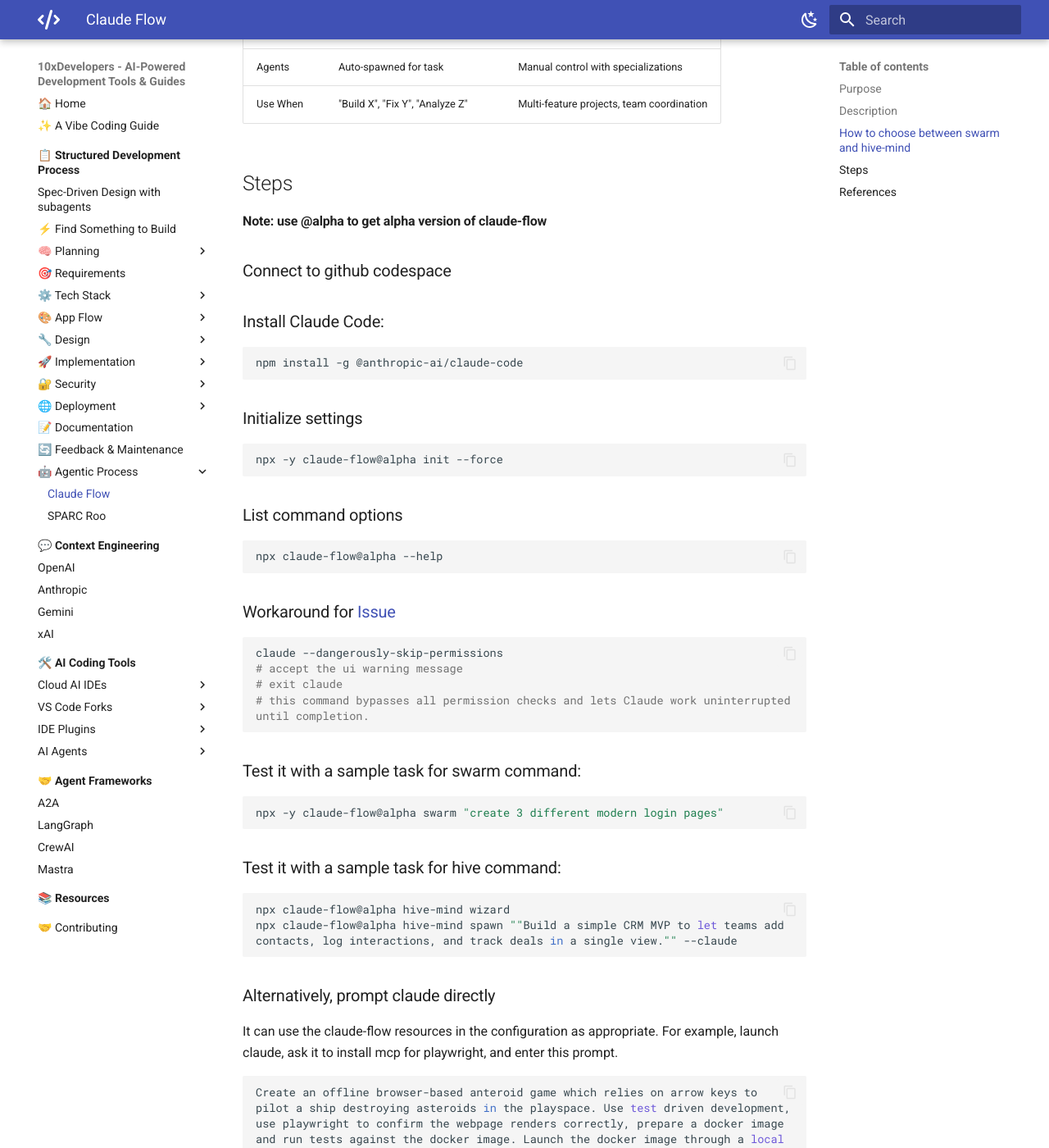
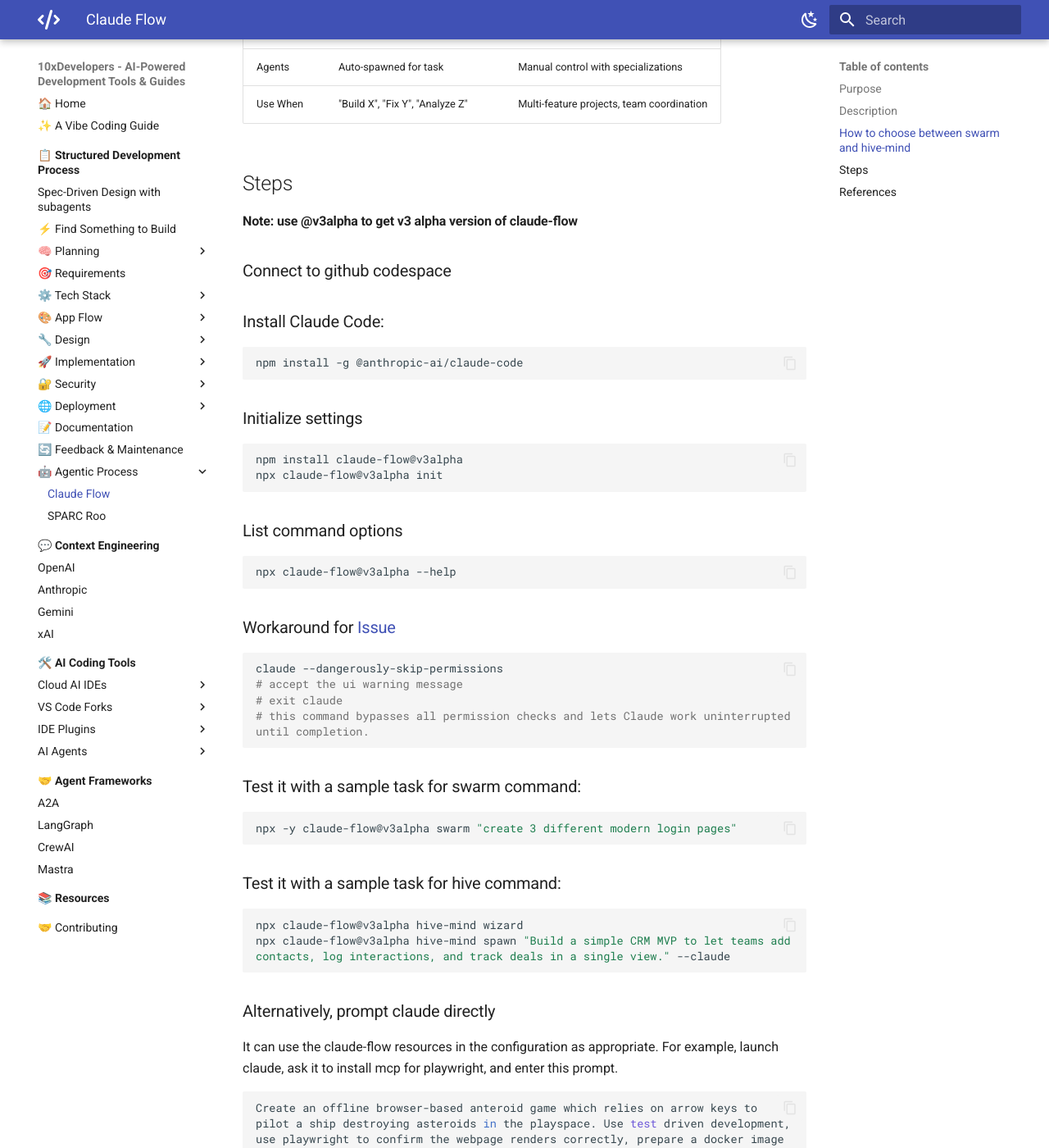
Before and after one commit to shlomoc/10xdev, an MkDocs documentation site: the page built from docs/structured/agentic/claude-flow.md, in a window 1280 px wide and 1400 px high, scrolled down 818 px. Shown: the whole window at 82% size. Built offline with MkDocs 1.6.1 and Material for MkDocs 9.7.7, drawn with Linux system fonts in a browser that asks for light colours.

````diff
--- a/docs/structured/agentic/claude-flow.md
+++ b/docs/structured/agentic/claude-flow.md
@@ -24,7 +24,7 @@ Quick Rule: Start with swarm for most tasks. Use hive-mind when you need persist
 
 ## Steps
 
-#### Note: use @alpha to get alpha version of claude-flow
+#### Note: use @v3alpha to get v3 alpha version of claude-flow
 
 ### Connect to github codespace
 
@@ -37,13 +37,14 @@ npm install -g @anthropic-ai/claude-code
 ### Initialize settings
 
 ```bash
-npx -y claude-flow@alpha init --force
+npm install claude-flow@v3alpha
+npx claude-flow@v3alpha init
 ```
 
 ### List command options
 
 ```bash
-npx claude-flow@alpha --help
+npx claude-flow@v3alpha --help
 ```
 
 ### Workaround for [Issue](https://github.com/ruvnet/claude-code-flow/issues/62)
@@ -57,13 +58,13 @@ claude --dangerously-skip-permissions
 
 ### Test it with a sample task for swarm command:
 ```bash
-npx -y claude-flow@alpha swarm "create 3 different modern login pages"
+npx -y claude-flow@v3alpha swarm "create 3 different modern login pages"
 ```
 
 ### Test it with a sample task for hive command:
 ```bash
-npx claude-flow@alpha hive-mind wizard
-npx claude-flow@alpha hive-mind spawn ""Build a simple CRM MVP to let teams add contacts, log interactions, and track deals in a single view."" --claude
+npx claude-flow@v3alpha hive-mind wizard
+npx claude-flow@v3alpha hive-mind spawn "Build a simple CRM MVP to let teams add contacts, log interactions, and track deals in a single view." --claude
 ```
 
 ### Alternatively, prompt claude directly
````
Also changed, not shown: docs/ai-coding-tools/ai-agents/claude-code.md (+2 -0 lines), docs/ai-coding-tools/vs-code-forks/cursor.md (+2 -0 lines).
